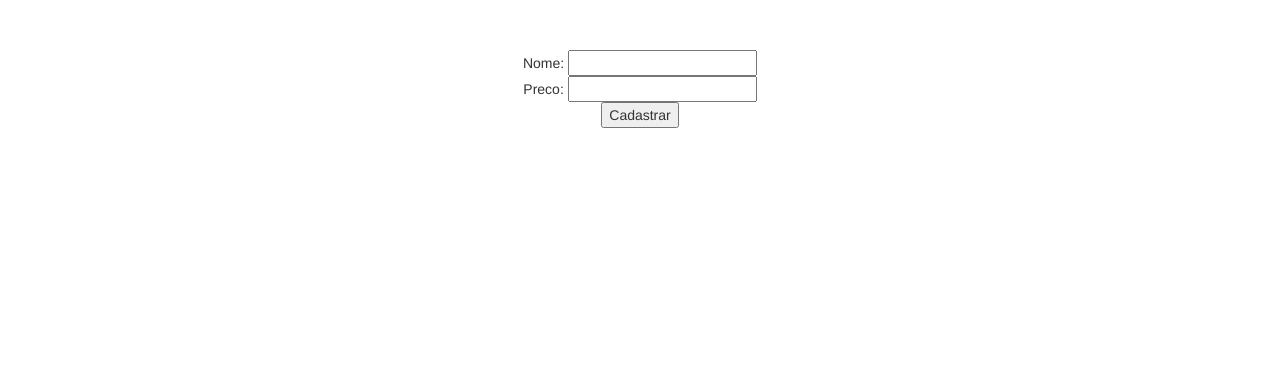
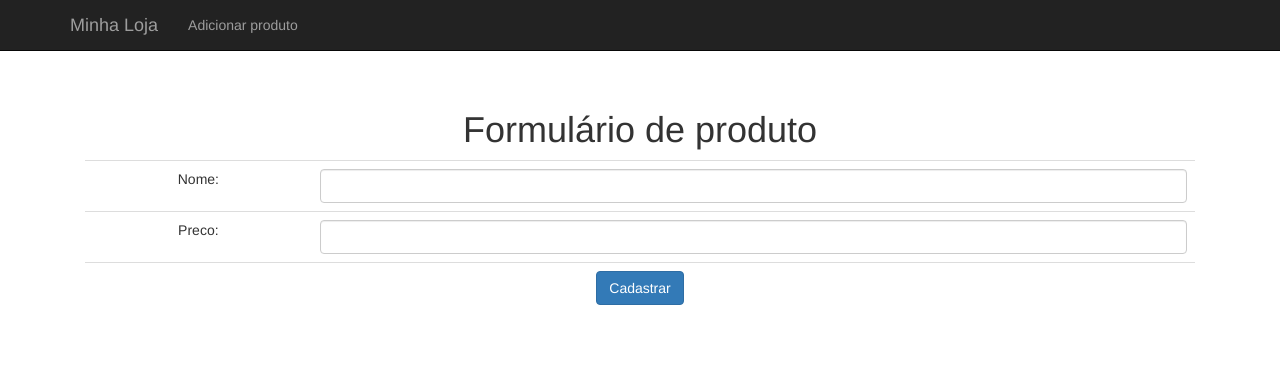
Before and after one commit to renoirfaria/alura-php-junior, a PHP site: page /produto-formulario.php in a window 1280 px wide. Shown: the top 372 px of the page. Run offline with PHP 8.4, Linux system fonts and the light colour scheme.

Commit message:
3. Criando Funções no PHP

```diff
--- a/cabecalho.php
+++ b/cabecalho.php
@@ -7,5 +7,19 @@
     <link rel="stylesheet" href="css/loja.css" media="screen" title="no title">
   </head>
   <body>
+
+    <div class="navbar navbar-inverse navbar-fixed-top">
+      <div class="container">
+        <div class="navbar-header">
+          <a href="./" class="navbar-brand">Minha Loja</a>
+        </div>
+        <div class="">
+          <ul class="nav navbar-nav">
+            <li><a href="produto-formulario.php">Adicionar produto</a></li>
+          </ul>
+        </div>
+      </div>
+    </div>
+
     <div class="container">
       <div class="principal">
--- a/css/loja.css
+++ b/css/loja.css
@@ -3,6 +3,6 @@ body {
 }
 
  .principal {
-   padding: 40px, 15px;
+   padding: 40px 15px;
    text-align: center;
  }
--- a/produto-formulario.php
+++ b/produto-formulario.php
@@ -1,12 +1,33 @@
 <?php
 include('cabecalho.php');
 ?>
+<h1>Formulário de produto</h1>
 <form class="" action="adicionaproduto.php" method="get">
-  Nome:
-  <input type="text" name="nome" value=""><br>
-  Preco:
-  <input type="number" name="preco" value=""><br>
-  <input type="submit" name="name" value="Cadastrar">
+  <table class="table">
+    <tr>
+      <td>
+        Nome:
+      </td>
+      <td>
+        <input type="text" name="nome" value="" class="form-control">
+      </td>
+    </tr>
+    <tr>
+      <td>
+        Preco:
+      </td>
+      <td>
+        <input type="number" name="preco" value="" class="form-control">
+      </td>
+
+
+    </tr>
+    <tr>
+      <td colspan="2">
+        <button type="submit" name="button" class="btn btn-primary">Cadastrar</button>
+      </td>
+    </tr>
+  </table>
 </form>
 <?php
 include('rodape.php');
```
Also changed, not shown: adicionaProduto.php (+11 -9 lines).
